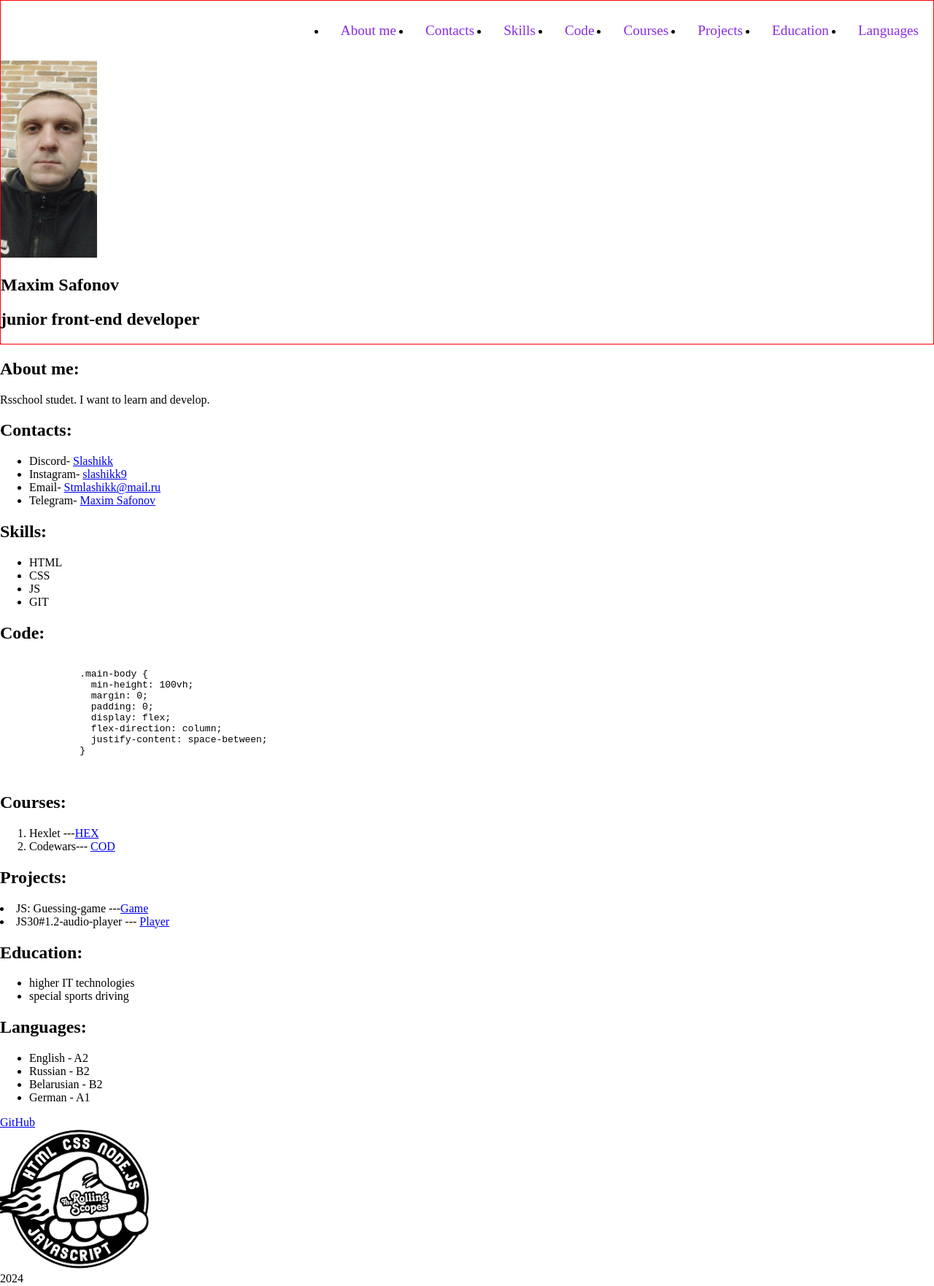
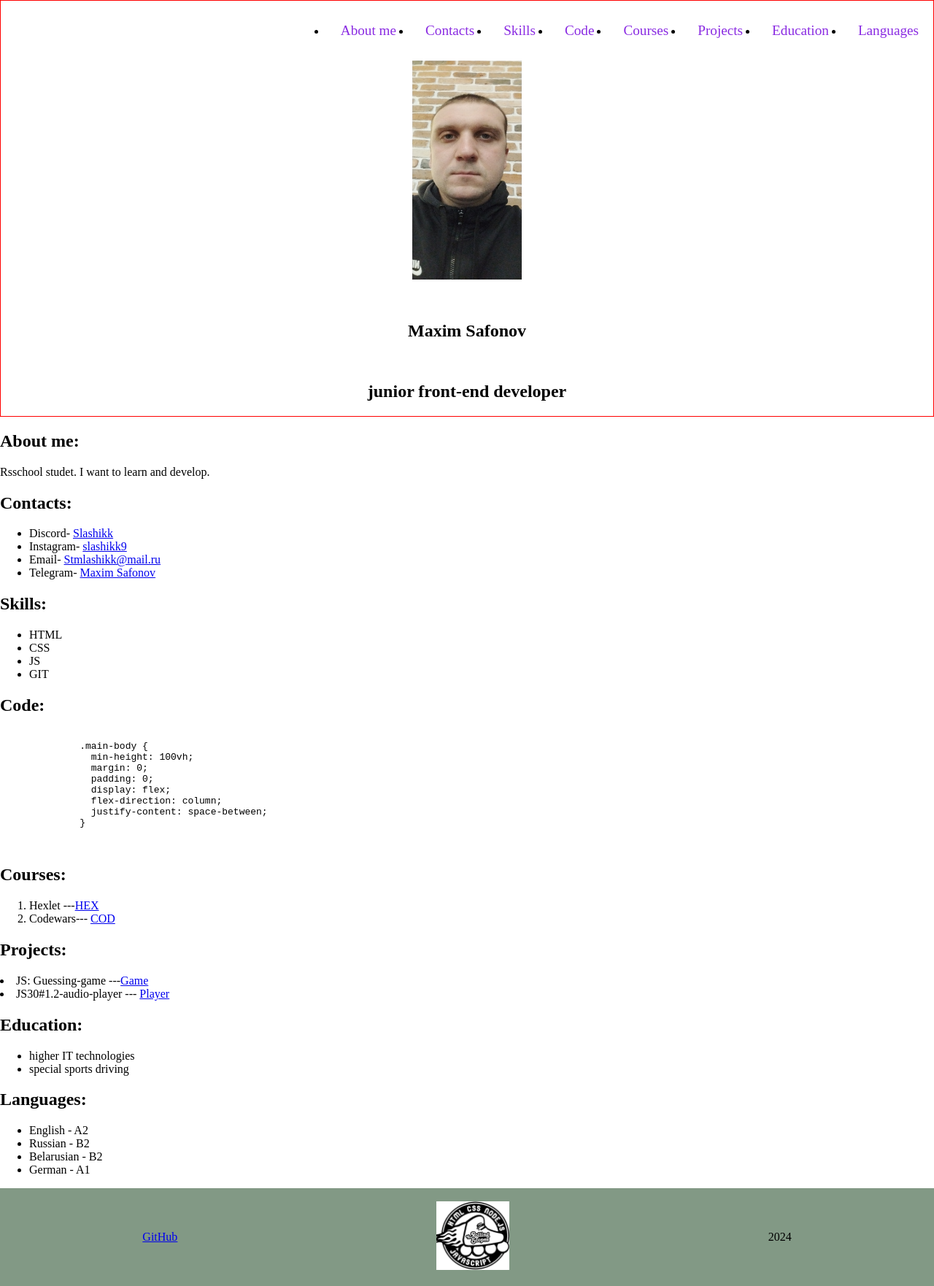
Before and after one commit to SLashikkk/rsschool-cv, a plain HTML site: page index.html in a window 1280 px wide. Shown: the whole page at 73% size. Drawn offline with Linux system fonts and the light colour scheme.

Commit message:
docs: add style

```diff
--- a/index.html
+++ b/index.html
@@ -23,8 +23,8 @@
         </ul>
       </nav>
       <section class="section">
-        <img src="./assets/img/Maksim Safonov.jpg" alt="avatar" width="132" height="270"/>
-          <h1 class="name">Maxim Safonov</h1>
+        <img class="fotoAva" src="./assets/img/Maksim Safonov.jpg" alt="avatar"/>
+          <h1 class="myName">Maxim Safonov</h1>
           <h2 class="profession">junior front-end developer</h2>
       </section>
     </div>
@@ -40,7 +40,7 @@
       <ul>
         <li>Discord- <a href="https://discord.com/channels/@me"> Slashikk</a></li>
         <li>Instagram- <a href="https://www.instagram.com/slashikk9/">slashikk9</a></li>
-        <li>Email- <a href="https://e.mail.ru/inbox/?back=1">Stmlashikk@mail.ru</a></li>
+        <li>Email- <a href="https://e.mail.ru/">Stmlashikk@mail.ru</a></li>
         <li>Telegram- <a href="https://web.telegram.org/k/#777000">Maxim Safonov</a></li>
       </ul>
     </section>
--- a/style.css
+++ b/style.css
@@ -7,6 +7,22 @@
 }
   .main-header {
   border: 1px solid red;
+}
+.fotoAva {
+  width: 150px;
+  height: 300px;
+  margin: 10px auto 20px;
+  display: block;
+}
+.myName{
+    line-height: 100px;
+    text-align: center;
+}
+.nav-list {
+  flex
+}
+.profession {
+  text-align: center;
 }
 .main-body {
   min-height: 100vh;
@@ -50,3 +66,16 @@ background-color: rgb(34, 139, 111);
 .section-item a:hover {
   color: #4d2323;
 }
+.footer {
+  width: 100%;
+  padding: 18px;
+  display: flex;
+  justify-content: space-around;
+  align-items: center;
+  flex: auto;
+  border-top: 1px salmon;
+  background-color: #829985;
+}
+.logotip {
+  width: 100px;
+}
```
